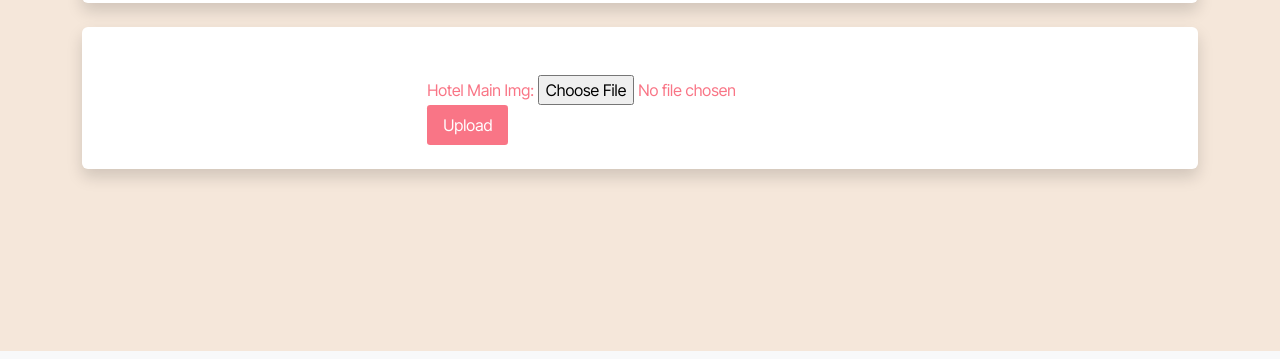
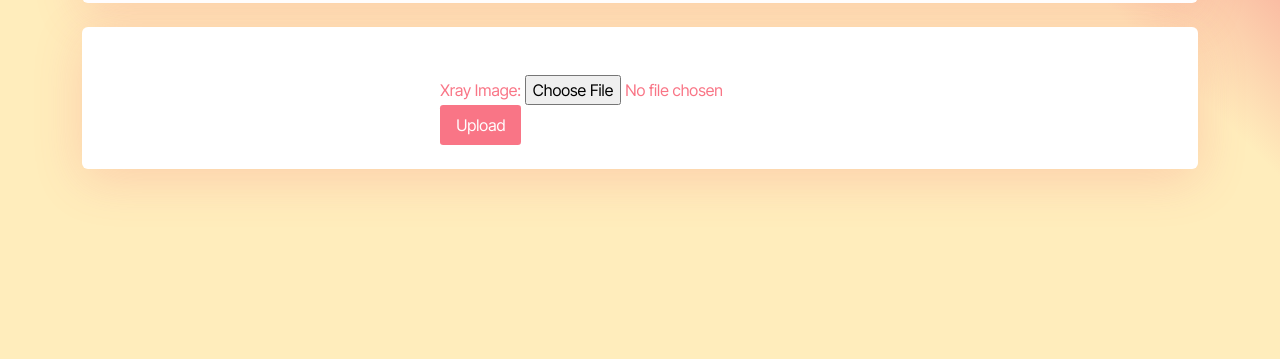
Before and after one commit to abak02/pneumonia-detection, a Django app: page / in a window 1280 px wide. Shown: the part 449-808 px from the top of the page. Run offline with Django 4.2, Linux system fonts and the light colour scheme; parts of the project's set-up code (start-up, migrations or seed data) failed here and were passed over.

Commit message:
epoch 10

```diff
--- a/pneumoniadjango/conda.py
+++ /dev/null
@@ -1,2 +0,0 @@
-import subprocess
-subprocess.call([r'C:\Users\abakf\Desktop\pneumonia-django\pneumoniadjango\command.bat'])
--- a/pneumoniadjango/home/forms.py
+++ b/pneumoniadjango/home/forms.py
@@ -2,10 +2,10 @@ from django import forms
 from .models import *
 from django.forms import ImageField
 
-class HotelForm(forms.ModelForm):
+class Form(forms.ModelForm):
     class Meta:
         model = Image
-        fields = ['hotel_Main_Img']
+        fields = ['Xray_Image']
         # widgets={
         #     'hotel_Main_Img':ImageField(attrs={
         #         'class': 'form-control',
--- a/pneumoniadjango/home/models.py
+++ b/pneumoniadjango/home/models.py
@@ -2,4 +2,6 @@ from django.db import models
 # models.py
 class Image(models.Model):
     #name = models.CharField(max_length=50)
-    hotel_Main_Img = models.ImageField(upload_to='')
+    Xray_Image= models.ImageField(
+       upload_to=''
+    )
--- a/pneumoniadjango/home/views.py
+++ b/pneumoniadjango/home/views.py
@@ -10,17 +10,18 @@ import os
 def hotel_image_view(request):
 
     if request.method == 'POST':
-        form = HotelForm(request.POST, request.FILES)
+        form = Form(request.POST, request.FILES)
 
         if form.is_valid():
             form.save()
             #os.system('cmd/c "conda activate tf"')
             import test
             return render(request, 'result.html',{'output':test.result})
+
           #  return HttpResponse('successfully uploaded')
             #return redirect('success')
     else:
-        form = HotelForm()
+        form = Form()
     return render(request, 'index.html', {'form': form})
 
 
--- a/pneumoniadjango/static/style.css
+++ b/pneumoniadjango/static/style.css
@@ -5,8 +5,9 @@
 }
 body{
     font-family: 'Inter Tight', sans-serif;
-    background-color:#F5E7DA ;
+    background: linear-gradient(45deg, #FFEDBC 70%, #ED4264);
     color:white;
+    height: 100vh;
 }
 .shadow{
     box-shadow: rgb(139, 0, 16) 0px 10px 50px;
--- a/pneumoniadjango/templates/index.html
+++ b/pneumoniadjango/templates/index.html
@@ -12,14 +12,14 @@
 
 <body>
   <div class="container scale-in-top">
-        <nav class="navbar bg-light mt-2 mb-4 rounded shadow">
+        <nav class="navbar bg-light mt-2 mb-4 rounded" style="box-shadow: rgba(238, 79, 98, .2) 0px 10px 50px;">
             <div class="container-fluid p-2">
               <a class="navbar-brand ps-2 fw-bold"><span class='font-style' style="color:#F97586;">Pneumonia Detector</span></a>
             </div>
           </nav>
   </div>
   <div class="container scale-in-top">
-    <div class="background  p-4 mt-2 mb-2 rounded shadow">
+    <div class="background  p-4 mt-2 mb-2 rounded" style="box-shadow: rgba(238, 79, 98, .2) 0px 10px 50px;">
       <div class="row  align-items-center">
       <div class="col-md-6">
           <h1 class="fw-bold text-center tracking-in-expand">Check pneumonia instantly!</h1>
@@ -32,7 +32,7 @@
     </div>
   </div>
   <div class="container scale-in-top">
-    <div class="background p-4 mt-4 mb-4 rounded shadow">
+    <div class="background p-4 mt-4 mb-4 rounded " style="box-shadow: rgba(238, 79, 98, .2) 0px 10px 50px;">
     <div class="d-flex container mt-4 justify-content-center">
     <form method = "post" enctype="multipart/form-data" action="">
         {% csrf_token %}
```
Also changed, not shown: pneumoniadjango/templates/result.html (+4 -4 lines), pneumoniadjango/db.sqlite3, pneumoniadjango/home/migrations/0001_initial.py, 1 other file.
